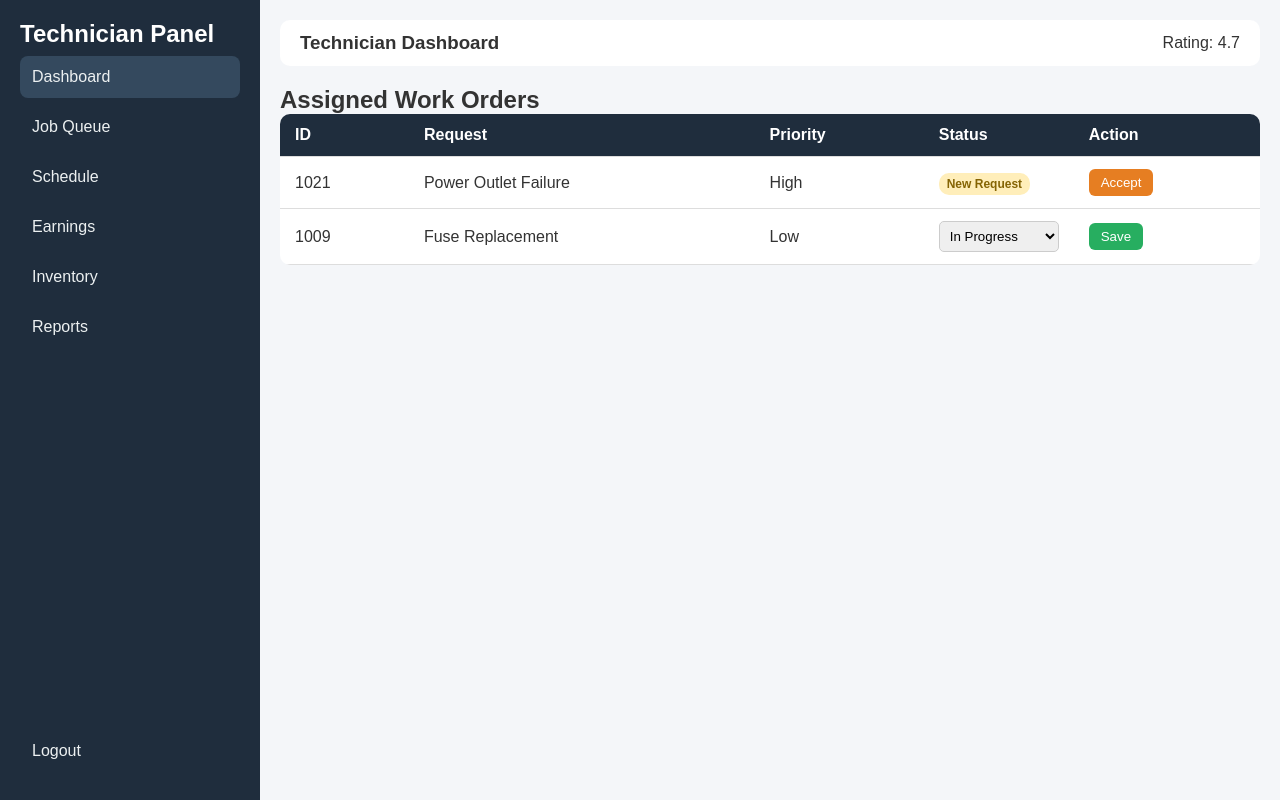
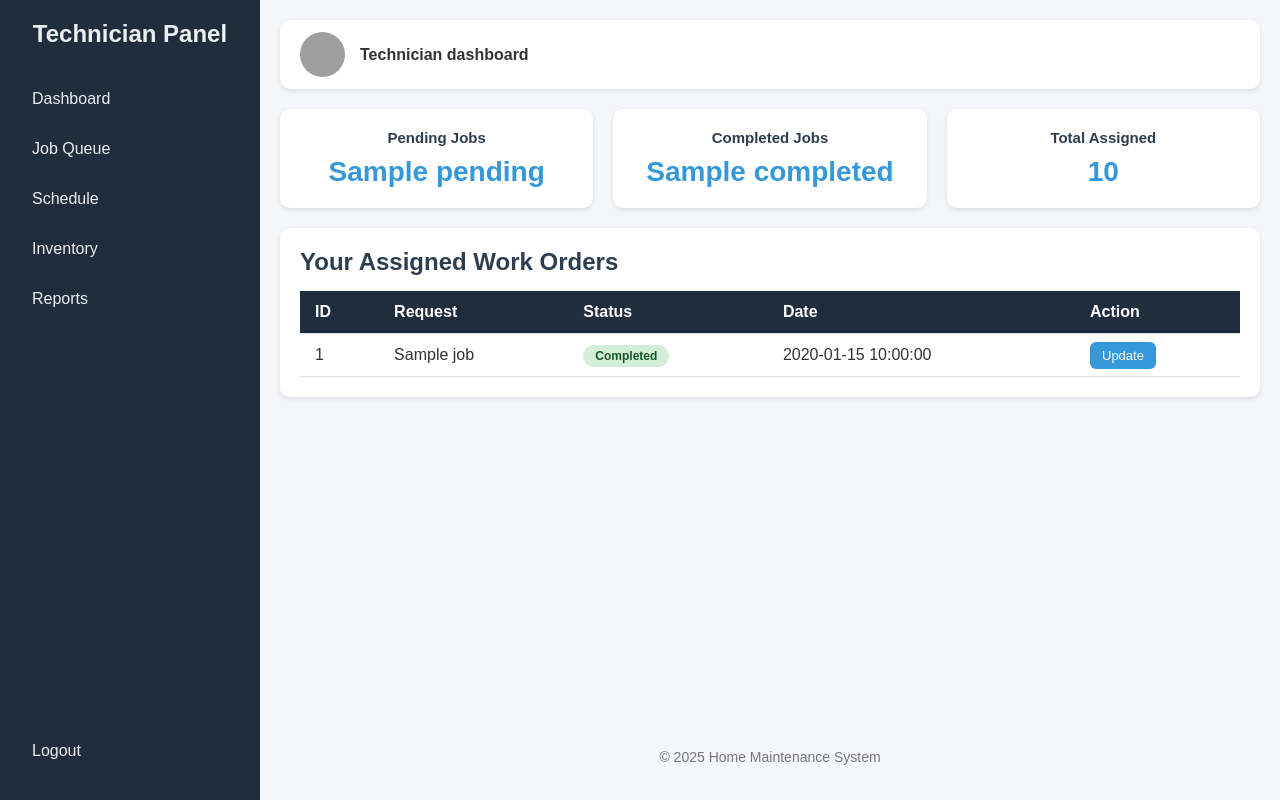
Before and after one commit to JOO-ops/Project-Software, a Flask app: template templates/tech_dashboard.html in a window 1280 px wide. Run offline with Flask 3, Linux system fonts and the light colour scheme; the template is opened without the code that fills it: most values are stand-ins (such as "Sample title", 1, 10 or a date in 2020); grey boxes are pictures that could not be loaded.

Commit message:
final changes to the technician dashboard UI and subpages

```diff
--- a/app.py
+++ b/app.py
@@ -72,6 +72,7 @@ def init_db():
         ("5", "Another", "Tenant", "tenant3@test.com",
          hashlib.sha256("123456".encode()).hexdigest(), "tenant", "2000-03-15", "male")
     ]
+
 
     c.executemany("""
     INSERT INTO users (id, fname, lname, email, password, role, birth_date, gender)
--- a/templates/tech_dashboard.html
+++ b/templates/tech_dashboard.html
@@ -3,28 +3,36 @@
 <head>
 <meta charset="UTF-8">
 <meta name="viewport" content="width=device-width, initial-scale=1.0">
-<title>Technician Dashboard</title>
+<title>Technician Dashboard - Home Maintenance System</title>
 <style>
+    /* ... keep your existing CSS here ... */
     * { margin: 0; padding: 0; box-sizing: border-box; }
     body { font-family: Arial, sans-serif; display: flex; background: #f4f6f9; min-height: 100vh; color: #333; }
     .sidebar { width: 260px; background: #1f2d3d; color: #fff; display: flex; flex-direction: column; justify-content: space-between; padding: 20px; }
+    .sidebar h2 { text-align: center; margin-bottom: 30px; color: #ecf0f1; }
     .sidebar a { color: #ecf0f1; text-decoration: none; padding: 12px; border-radius: 8px; display: block; margin: 8px 0; transition: 0.3s; }
     .sidebar a:hover, .sidebar a.active { background: #34495e; }
     .main { flex: 1; display: flex; flex-direction: column; padding: 20px; }
-.top-bar { display: flex; justify-content: space-between; align-items: center; background: #fff; padding: 12px 20px; border-radius: 10px; margin-bottom: 20px; }
-.card { background: #fff; padding: 20px; border-radius: 10px; text-align: center; margin-bottom: 20px; }
-table { width: 100%; border-collapse: collapse; background: #fff; border-radius: 10px; overflow: hidden; }
-th, td { padding: 12px 15px; text-align: left; border-bottom: 1px solid #ddd; vertical-align: middle; }
+    .top-bar { display: flex; justify-content: space-between; align-items: center; background: #fff; padding: 12px 20px; border-radius: 10px; box-shadow: 0 2px 5px rgba(0,0,0,0.1); margin-bottom: 20px; }
+    .technician-info { display: flex; align-items: center; gap: 15px; }
+    .technician-info img { width: 45px; height: 45px; border-radius: 50%; }
+    .stats { display: grid; grid-template-columns: repeat(auto-fit, minmax(200px, 1fr)); gap: 20px; margin-bottom: 20px; }
+    .card { background: #fff; padding: 20px; border-radius: 10px; box-shadow: 0 2px 5px rgba(0,0,0,0.1); text-align: center; }
+    .card h3 { color: #2c3e50; margin-bottom: 10px; font-size: 15px; }
+    .card p { font-size: 28px; font-weight: bold; color: #3498db; }
+    .content-section { background: #fff; padding: 20px; border-radius: 10px; box-shadow: 0 2px 5px rgba(0,0,0,0.1); margin-bottom: 20px; }
+    .content-section h2 { color: #2c3e50; margin-bottom: 15px; }
+    table { width: 100%; border-collapse: collapse; }
+    th, td { padding: 12px 15px; text-align: left; border-bottom: 1px solid #ddd; }
     th { background: #1f2d3d; color: #fff; }
-
-.status-new { background: #ffeeba; color: #856404; padding: 4px 8px; border-radius: 10px; font-weight: bold; font-size: 12px; }
-.status-completed { background: #d4edda; color: #155724; padding: 4px 8px; border-radius: 10px; font-weight: bold; font-size: 12px; }
-
-.status-select { padding: 6px; border-radius: 5px; border: 1px solid #ccc; width: 100%; }
-
-.btn-accept { padding: 6px 12px; background: #e67e22; color: white; border: none; border-radius: 6px; cursor: pointer; }
-.btn-save { padding: 6px 12px; background: #27ae60; color: white; border: none; border-radius: 6px; cursor: pointer; }
-.btn-report { padding: 6px 12px; background: #3498db; color: white; text-decoration: none; border-radius: 6px; display: inline-block; font-size: 13px; }
+    tr:hover { background: #f8f9fa; }
+    .status-badge { padding: 4px 12px; border-radius: 12px; font-size: 12px; font-weight: bold; }
+    .status-pending { background: #fff3cd; color: #856404; }
+    .status-progress { background: #cfe2ff; color: #084298; }
+    .status-completed { background: #d4edda; color: #155724; }
+    .action-btn { padding: 6px 12px; background: #3498db; color: #fff; border-radius: 6px; text-decoration: none; font-size: 13px; }
+    .action-btn:hover { background: #2c80b4; }
+    footer { text-align: center; margin-top: auto; padding: 15px; font-size: 14px; color: #777; }
 </style>
 </head>
 <body>
@@ -32,95 +40,85 @@ th { background: #1f2d3d; color: #fff; }
 <div class="sidebar">
     <div>
         <h2>Technician Panel</h2>
-
-        <a href="tech_dashboard.html" class="active">Dashboard</a>
-        <a href="tech-view-job-queue.html">Job Queue</a>
-        <a href="tech_schedule.html">Schedule</a>
-        <a href="tech_earnings.html">Earnings</a>
-        <a href="tech_inventory.html">Inventory</a>
-        <a href="tech_reports.html">Reports</a>
+        <a href="{{ url_for('technician_dashboard') }}" class="{{ 'active' if active_page == 'dashboard' else '' }}">Dashboard</a>
+        <a href="{{ url_for('tech_job_queue') }}" class="{{ 'active' if active_page == 'job_queue' else '' }}">Job Queue</a>
+        <a href="{{ url_for('tech_schedule') }}" class="{{ 'active' if active_page == 'schedule' else '' }}">Schedule</a>
+        <a href="{{ url_for('tech_inventory') }}" class="{{ 'active' if active_page == 'inventory' else '' }}">Inventory</a>
+        <a href="{{ url_for('tech_reports') }}" class="{{ 'active' if active_page == 'reports' else '' }}">Reports</a>
     </div>
-
-    <a href="logout.html">Logout</a>
+    <div>
+        <a href="{{ url_for('logout') }}">Logout</a>
+    </div>
 </div>
 
 <div class="main">
     <div class="top-bar">
-        <h3>Technician Dashboard</h3>
-        <div>Rating: 4.7</div>
+        <div class="technician-info">
+            <img src="https://cdn-icons-png.flaticon.com/512/4140/4140048.png" />
+            <div>
+                <strong> Technician dashboard </strong>
+            </div>
+        </div>
         </div>
 
+    <div class="stats">
+        <div class="card">
+            <h3>Pending Jobs</h3>
+            <p>{{ pending }}</p>
+        </div>
+        <div class="card">
+            <h3>Completed Jobs</h3>
+            <p>{{ completed }}</p>
+        </div>
+        <div class="card">
+            <h3>Total Assigned</h3>
+            <p>{{ total }}</p>
+        </div>
+    </div>
     <div class="content-section">
-        <h2>Assigned Work Orders</h2>
+        <h2>Your Assigned Work Orders</h2>
         <table>
             <thead>
                 <tr>
                     <th>ID</th>
                     <th>Request</th>
-                    <th>Priority</th>
-                    <th style="width: 150px;">Status</th>
+                    <th>Status</th>
+                    <th>Date</th>
                     <th>Action</th>
                 </tr>
             </thead>
             <tbody>
-                <tr id="row-1021">
-                    <td>1021</td>
-                    <td>Power Outlet Failure</td>
-                    <td>High</td>
-                    <td id="status-1021"><span class="status-new">New Request</span></td>
-                    <td id="action-1021"><button class="btn-accept" onclick="acceptJob('1021')">Accept</button></td>
+                {% for job in jobs %}
+                <tr>
+                    <td>{{ job.id }}</td>
+                    <td>{{ job.title }}</td>
+                    <td>
+                        {% if job.status == 'Pending' %}
+                            <span class="status-badge status-pending">Pending</span>
+                        {% elif job.status == 'Completed' %}
+                            <span class="status-badge status-completed">Completed</span>
+                        {% else %}
+                            <span class="status-badge status-progress">{{ job.status }}</span>
+                        {% endif %}
+                    </td>
+                    <td>{{ job.date }}</td>
+                    <td>
+                        <a href="#" class="action-btn">Update</a>
+                    </td>
                 </tr>
-
-                <tr id="row-1009">
-                    <td>1009</td>
-                    <td>Fuse Replacement</td>
-                    <td>Low</td>
-                    <td id="status-1009">
-                        <select id="select-1009" class="status-select">
-                            <option>In Progress</option>
-                            <option>Completed</option>
-                        </select>
-                    </td>
-                    <td id="action-1009"><button class="btn-save" onclick="saveJob('1009')">Save</button></td>
+                {% else %}
+                <tr>
+                    <td colspan="5" style="text-align:center;">You have no assigned jobs yet.</td>
                 </tr>
+                {% endfor %}
             </tbody>
         </table>
     </div>
+
+    <footer>
+        <p>&copy; 2025 Home Maintenance System</p>
+    </footer>
 </div>
-
-<script>
-    // 1. Accept Job Logic
-    function acceptJob(id) {
-        // Change Status to Dropdown
-        document.getElementById('status-' + id).innerHTML = `
-            <select id="select-${id}" class="status-select">
-                <option selected>In Progress</option>
-                <option>Completed</option>
-            </select>`;
-
-        // Change Button to Save
-        document.getElementById('action-' + id).innerHTML = `
-            <button class="btn-save" onclick="saveJob('${id}')">Save</button>`;
-    }
-
-    // 2. Save Job Logic
-    function saveJob(id) {
-        var dropdown = document.getElementById('select-' + id);
-        if (dropdown.value === "Completed") {
-            // Change Status to Green Text
-            document.getElementById('status-' + id).innerHTML = `<span class="status-completed">Completed</span>`;
-
-            // Change Button to Blue "Report" Link
-            // Note: This sends the ID to the next page!
-            document.getElementById('action-' + id).innerHTML = `
-                <a href="tech_reports.html?id=${id}" class="btn-report">Report</a>`;
-
-            alert("Job Marked Completed! Click 'Report' to finalize.");
-        } else {
-            alert("Status Saved: In Progress");
-        }
-    }
-</script>
 
 </body>
 </html>
```
Also changed, not shown: templates/tech-view-job-queue.html (+30 -89 lines), templates/tech_earnings.html (deleted, +0 -179 lines), templates/tech_inventory.html (+0 -9 lines), templates/tech_reports.html (+0 -9 lines), templates/tech_schedule.html (+98 -34 lines). Lines whose indentation alone changed are shown as unchanged.
